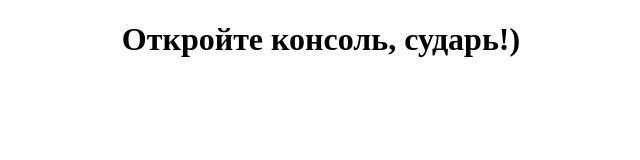
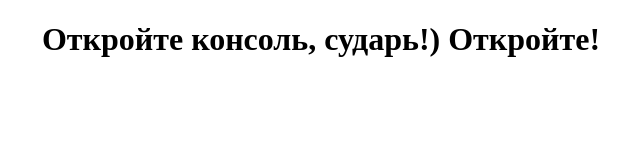
Before and after one commit to MaxLevs/pall, a website: page index.html in a window 1280 px wide. Shown: the whole page, without its empty margins (319-959 px from the left). Drawn offline with Linux system fonts and the light colour scheme.

Commit message:
Updt index and main.js

```diff
--- a/index.html
+++ b/index.html
@@ -5,7 +5,7 @@
 	<title>RGZ-14</title>
 </head>
 <body>
-	<h1 align="center">Откройте консоль, сударь!)</h1>
+	<h1 align="center">Откройте консоль, сударь!) Откройте!</h1>
 </body>
 <script type="text/javascript" src="main.js"></script>
 </html>
--- a/main.js
+++ b/main.js
@@ -0,0 +1 @@
+var matr = [];
```
